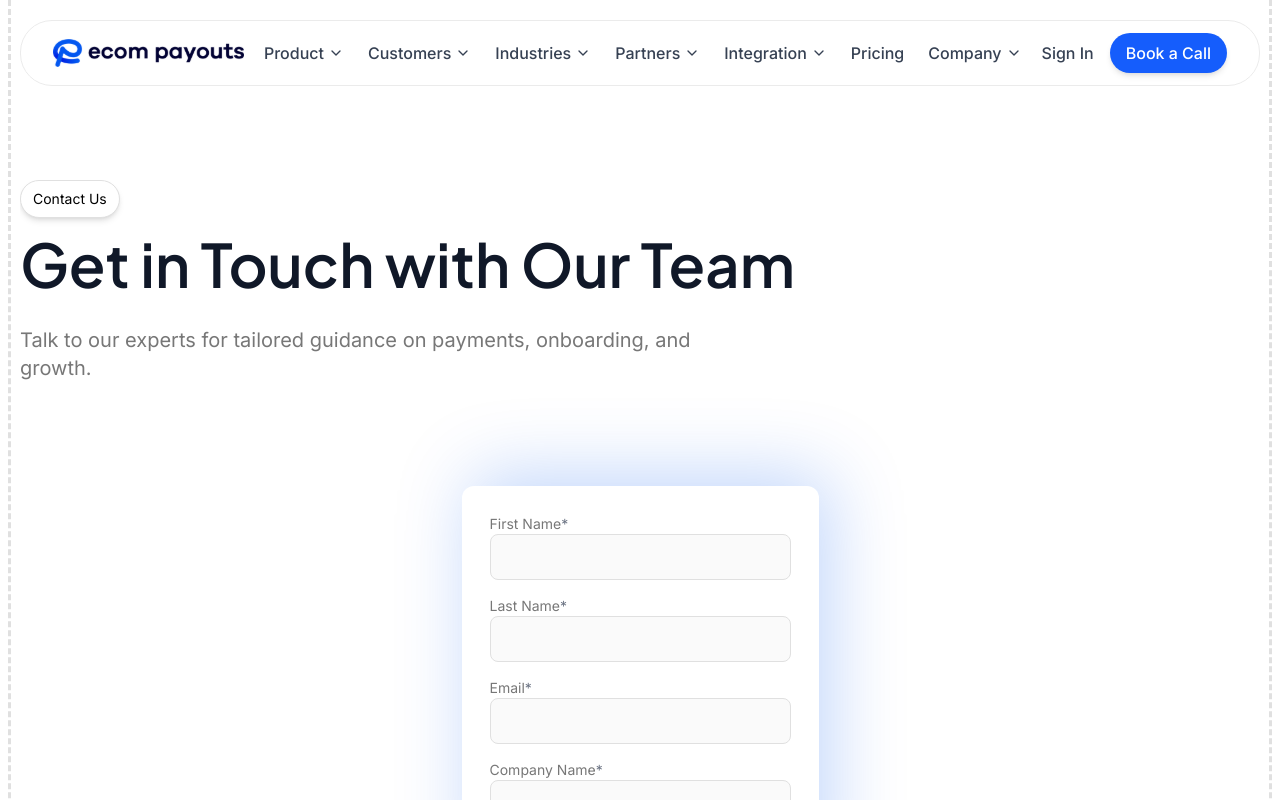
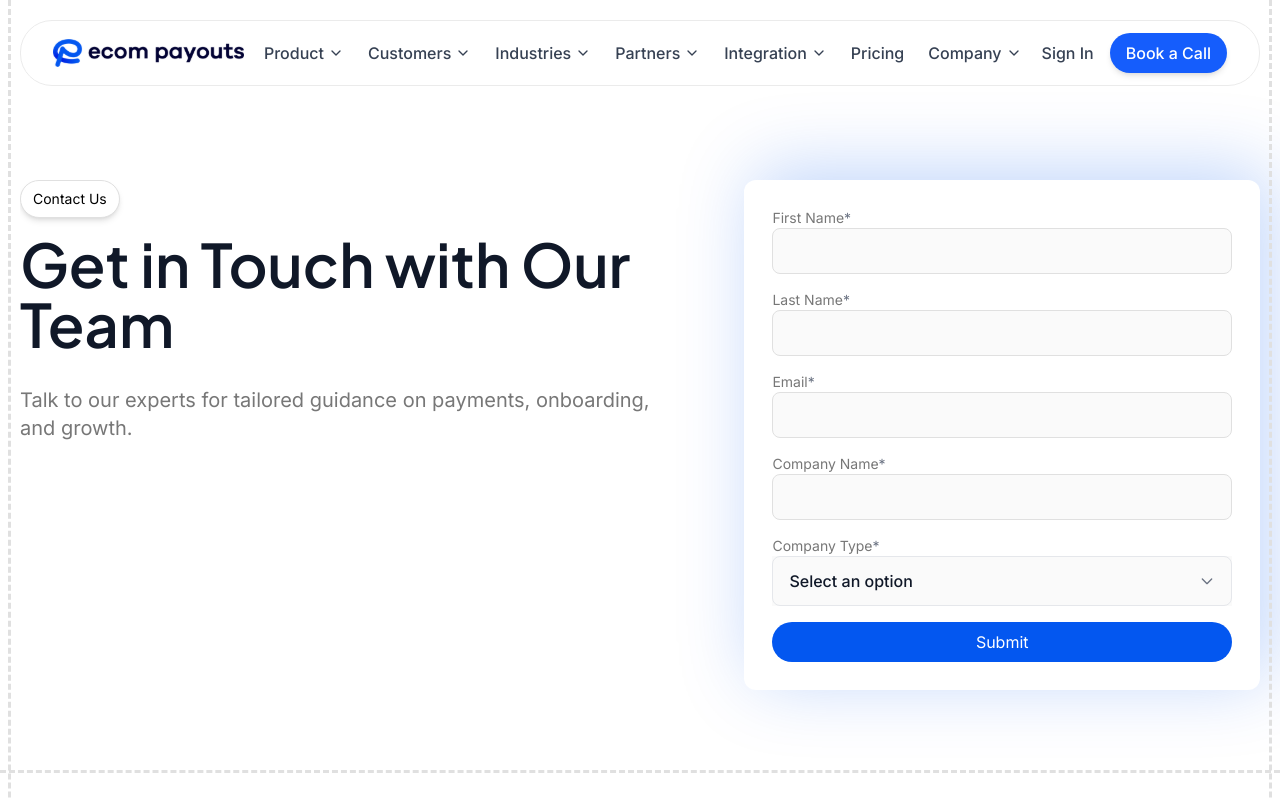
Before and after one commit to hammasmunir/ecom-mpayout, a Next.js app: page /contact in a window 1280 px wide. Shown: the top 800 px of the page. Built offline with nearby package versions, Linux system fonts and the light colour scheme.

Commit message:
contact form added

```diff
--- a/app/(marketing)/contact/page.jsx
+++ b/app/(marketing)/contact/page.jsx
@@ -1,10 +1,15 @@
+'use client';
+import Dropdown from '@/components/ui/Dropdown';
 import HeroStarter from '@/components/ui/HeroStarter';
-import React from 'react';
+import React, { useState } from 'react';
 
-const page = () => {
+const Contact = () => {
+  const companyTypes = ['E-commerce', 'Retail', 'SaaS'];
+  const [selectedCompanyType, setSelectedCompanyType] = useState(null);
+
   return (
     <section className="border-border border-b-[3px] border-dashed py-16 lg:py-20">
-      <section className="mx-auto flex max-w-[1440px] flex-col items-center gap-20 px-5">
+      <section className="mx-auto grid max-w-[1440px] grid-cols-1 gap-20 px-5 lg:grid-cols-[1fr_0.8fr]">
         <HeroStarter
           heading="Get in Touch with Our Team"
           text="Talk to our experts for tailored guidance on payments, onboarding, and growth."
@@ -12,7 +17,7 @@ const page = () => {
           noCustom
           noCenter
         />
-        <form className="flex flex-col gap-4 rounded-xl bg-white p-7 shadow-[10px_-10px_75px_0px_#0357F040]">
+        <form className="flex w-full flex-col gap-4 rounded-xl bg-white p-7 shadow-[10px_-10px_75px_0px_#0357F040]">
           <div className="gap flex flex-col">
             <label htmlFor="firstName" className="text-text text-sm">
               First Name<span className="text-gray-500">*</span>
@@ -65,11 +70,20 @@ const page = () => {
             <label htmlFor="comapnyType" className="text-text text-sm">
               Company Type<span className="text-gray-500">*</span>
             </label>
+            <Dropdown
+              options={companyTypes}
+              value={selectedCompanyType}
+              onChange={setSelectedCompanyType}
+              className="bg-[#FAFAFA]"
+            />
           </div>
+          <button className="bg-primary-500 rounded-full px-4 py-2 text-white" type="submit">
+            Submit
+          </button>
         </form>
       </section>
     </section>
   );
 };
 
-export default page;
+export default Contact;
```
